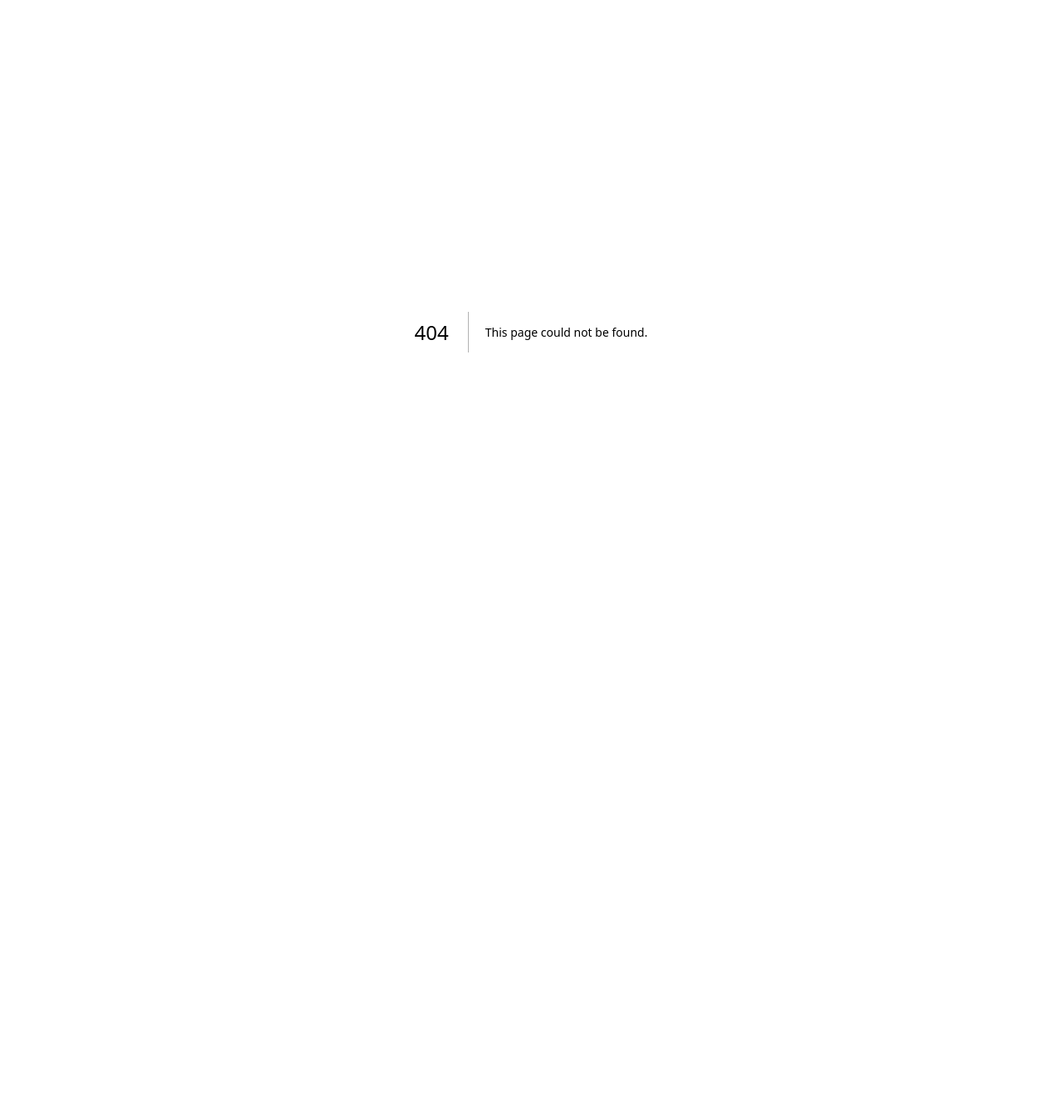
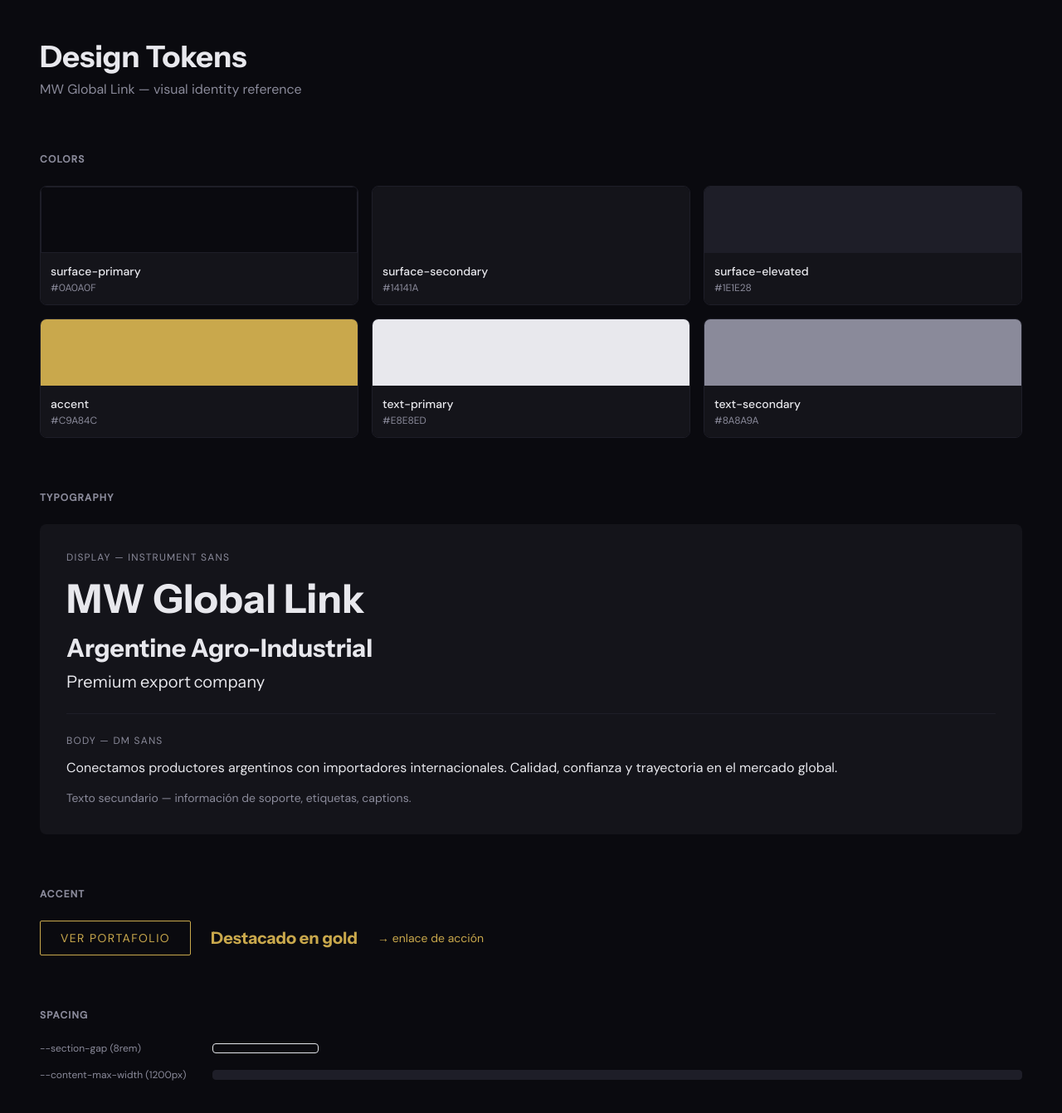
Before and after one commit to pabloler21/mw-web, a Next.js app: page /design in a window 1280 px wide. Before the commit this address had no page. Shown: the top 1342 px of the page at 83% size. Before the commit the page ends 800 px from the top, so only its background shows below. Built offline with nearby package versions, Linux system fonts and the light colour scheme.

Commit message:
feat(design): add /design token showcase page

```diff
--- /dev/null
+++ b/src/app/design/page.tsx
@@ -0,0 +1,89 @@
+export default function DesignPage() {
+  const colors = [
+    { name: "surface-primary",   value: "#0A0A0F", className: "bg-surface-primary border border-surface-elevated" },
+    { name: "surface-secondary", value: "#14141A", className: "bg-surface-secondary" },
+    { name: "surface-elevated",  value: "#1E1E28", className: "bg-surface-elevated"  },
+    { name: "accent",            value: "#C9A84C", className: "bg-accent"            },
+    { name: "text-primary",      value: "#E8E8ED", className: "bg-text-primary"      },
+    { name: "text-secondary",    value: "#8A8A9A", className: "bg-text-secondary"    },
+  ];
+
+  return (
+    <div className="min-h-screen bg-surface-primary text-text-primary font-body p-12">
+      <div className="max-w-content mx-auto space-y-16">
+
+        <div>
+          <h1 className="font-display text-4xl font-bold">Design Tokens</h1>
+          <p className="text-text-secondary mt-2">MW Global Link — visual identity reference</p>
+        </div>
+
+        {/* Colors */}
+        <section>
+          <h2 className="text-xs font-bold mb-6 uppercase tracking-widest text-text-secondary">Colors</h2>
+          <div className="grid grid-cols-2 md:grid-cols-3 gap-4">
+            {colors.map((color) => (
+              <div key={color.name} className="rounded-lg overflow-hidden border border-surface-elevated">
+                <div className={`h-20 ${color.className}`} />
+                <div className="p-3 bg-surface-secondary">
+                  <p className="text-text-primary text-sm font-medium">{color.name}</p>
+                  <p className="text-text-secondary text-xs mt-0.5">{color.value}</p>
+                </div>
+              </div>
+            ))}
+          </div>
+        </section>
+
+        {/* Typography */}
+        <section>
+          <h2 className="text-xs font-bold mb-6 uppercase tracking-widest text-text-secondary">Typography</h2>
+          <div className="bg-surface-secondary rounded-lg p-8 space-y-6">
+            <div>
+              <p className="text-xs text-text-secondary mb-3 uppercase tracking-widest">Display — Instrument Sans</p>
+              <p className="font-display text-5xl font-bold text-text-primary leading-tight">MW Global Link</p>
+              <p className="font-display text-3xl font-bold text-text-primary mt-3">Argentine Agro-Industrial</p>
+              <p className="font-display text-xl text-text-primary mt-2">Premium export company</p>
+            </div>
+            <div className="border-t border-surface-elevated pt-6">
+              <p className="text-xs text-text-secondary mb-3 uppercase tracking-widest">Body — DM Sans</p>
+              <p className="font-body text-base text-text-primary leading-relaxed">
+                Conectamos productores argentinos con importadores internacionales.
+                Calidad, confianza y trayectoria en el mercado global.
+              </p>
+              <p className="font-body text-sm text-text-secondary mt-3 leading-relaxed">
+                Texto secundario — información de soporte, etiquetas, captions.
+              </p>
+            </div>
+          </div>
+        </section>
+
+        {/* Accent */}
+        <section>
+          <h2 className="text-xs font-bold mb-6 uppercase tracking-widest text-text-secondary">Accent</h2>
+          <div className="flex flex-wrap items-center gap-6">
+            <button className="px-6 py-2.5 border border-accent text-accent font-body text-sm uppercase tracking-widest hover:bg-accent hover:text-surface-primary transition-colors rounded-sm">
+              Ver portafolio
+            </button>
+            <span className="text-accent font-display text-xl font-bold">Destacado en gold</span>
+            <span className="text-accent text-sm">→ enlace de acción</span>
+          </div>
+        </section>
+
+        {/* Spacing */}
+        <section>
+          <h2 className="text-xs font-bold mb-6 uppercase tracking-widest text-text-secondary">Spacing</h2>
+          <div className="space-y-4">
+            <div className="flex items-center gap-4">
+              <span className="text-text-secondary text-xs w-48 shrink-0">--section-gap (8rem)</span>
+              <div className="h-3 bg-accent/20 border border-accent/40 rounded" style={{ width: "8rem" }} />
+            </div>
+            <div className="flex items-center gap-4">
+              <span className="text-text-secondary text-xs w-48 shrink-0">--content-max-width (1200px)</span>
+              <div className="h-3 bg-surface-elevated border border-surface-elevated rounded flex-1 max-w-content" />
+            </div>
+          </div>
+        </section>
+
+      </div>
+    </div>
+  );
+}
```
